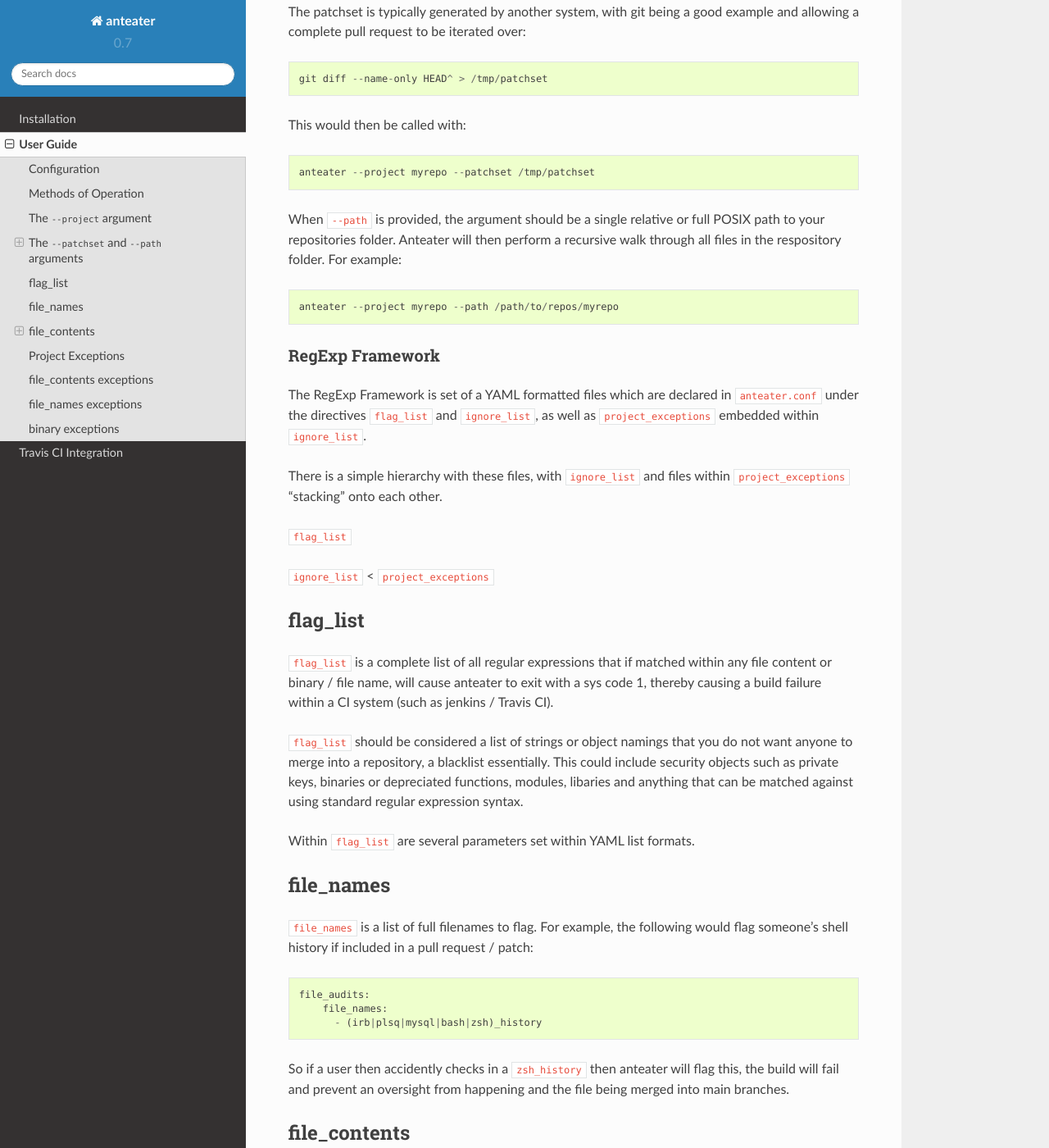
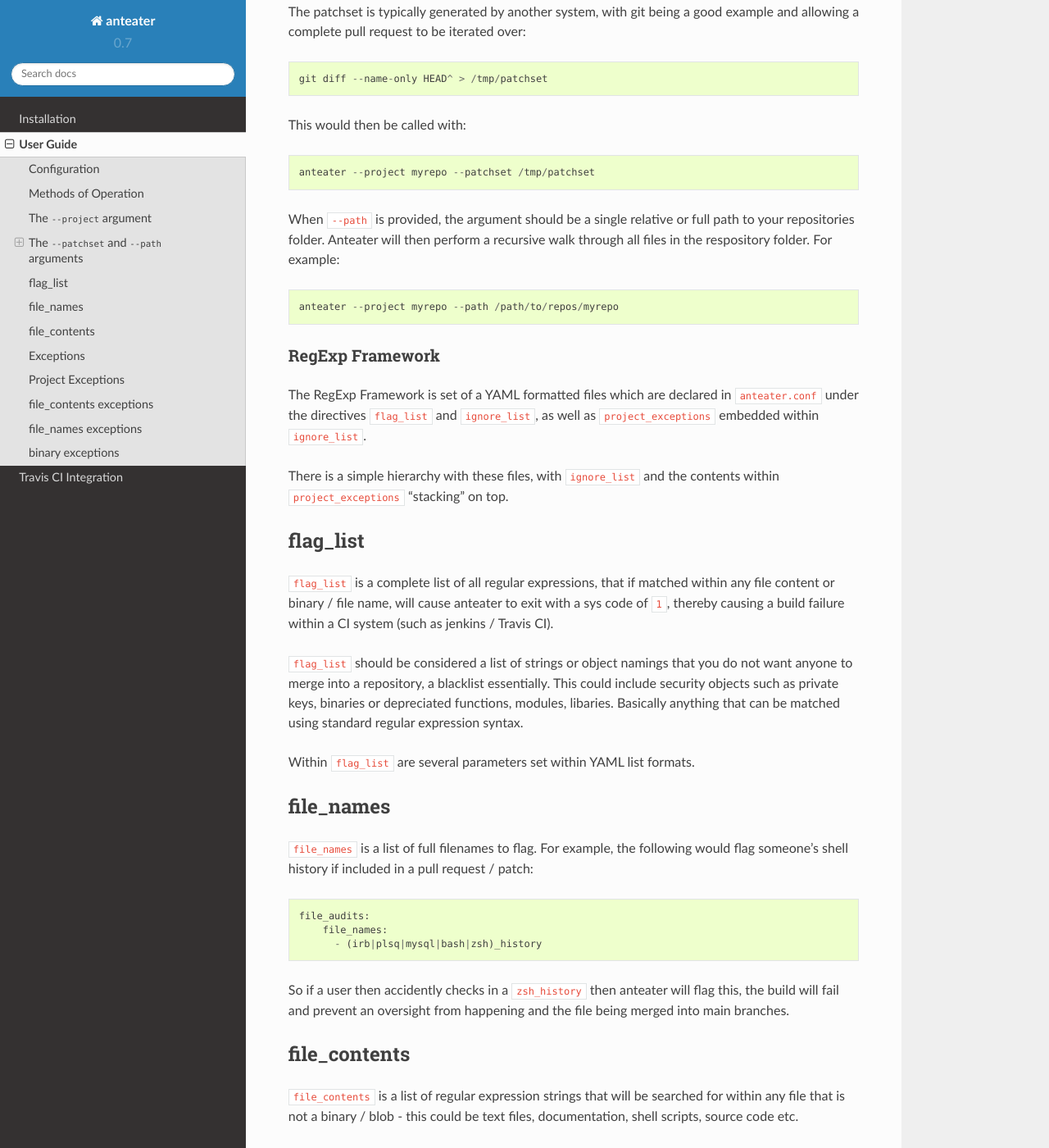
Before and after one commit to anteater/anteater, a Sphinx documentation site: the page built from docs/user_guide.rst, in a window 1280 px wide and 1400 px high, scrolled down 1607 px. Shown: the whole window at 82% size. Built offline with Sphinx 7.4.7 and the Read the Docs theme 2.0.0, drawn with Linux system fonts in a browser that asks for light colours; formulas are drawn with MathJax 3; the version number is read from the project's files by our own code; some of the changed text lies outside the part shown.

Commit message:
Docs update

```diff
--- a/docs/user_guide.rst
+++ b/docs/user_guide.rst
@@ -62,7 +62,7 @@ The ``--patchset`` and ``--path`` arguments
 Anteater can be run with two methods, ``--patchset`` or ``--path``.
 
 When ``--patchset`` is passed as an argument, it is expected that a text file be
-provided that consists of a list of files, using a relative or full POSIX path.
+provided that consists of a list of files, using a relative or full path.
 Anteater will then iterate scans over each file, with the files seperated by
 a new line. For example::
 
@@ -81,8 +81,8 @@ This would then be called with::
     anteater --project myrepo --patchset /tmp/patchset
 
 When ``--path`` is  provided, the argument should be a single relative or full
-POSIX path to your repositories folder. Anteater will then perform a recursive
-walk through all files in the respository folder. For example::
+path to your repositories folder. Anteater will then perform a recursive walk
+through all files in the respository folder. For example::
 
     anteater --project myrepo --path /path/to/repos/myrepo
 
@@ -93,25 +93,22 @@ The RegExp Framework is set of a YAML formatted files which are declared in
 ``anteater.conf`` under the directives ``flag_list`` and ``ignore_list``, as
 well as ``project_exceptions`` embedded within ``ignore_list``.
 
-There is a simple hierarchy with these files, with ``ignore_list`` and files
-within ``project_exceptions`` "stacking" onto each other.
+There is a simple hierarchy with these files, with ``ignore_list`` and the
+contents within ``project_exceptions`` "stacking" on top.
 
-``flag_list``
-
-``ignore_list`` < ``project_exceptions``
 
 flag_list
 ---------
 
-``flag_list`` is a complete list of all regular expressions that if matched
+``flag_list`` is a complete list of all regular expressions, that if matched
 within any file content or binary / file name, will cause anteater to exit with
-a sys code 1, thereby causing a build failure within a CI system (such as
+a sys code of ``1``, thereby causing a build failure within a CI system (such as
 jenkins / Travis CI).
 
 ``flag_list`` should be considered a list of strings or object namings that you
 do not want anyone to merge into a repository, a blacklist essentially. This
 could include security objects such as private keys, binaries or depreciated
-functions, modules, libaries and anything that can be matched against using
+functions, modules, libaries. Basically anything that can be matched using
 standard regular expression syntax.
 
 Within ``flag_list`` are several parameters set within YAML list formats.
@@ -164,7 +161,7 @@ So the above would match and flag the following lines::
     hashlib.md5(password)
 
 Exceptions
-==========
+----------
 
 Exceptions are essentially a regular expression that provides a waiver to
 strings that are flagged as false postives.
```
Also changed, not shown: other parts of docs/user_guide.rst (+6 -6 lines).
